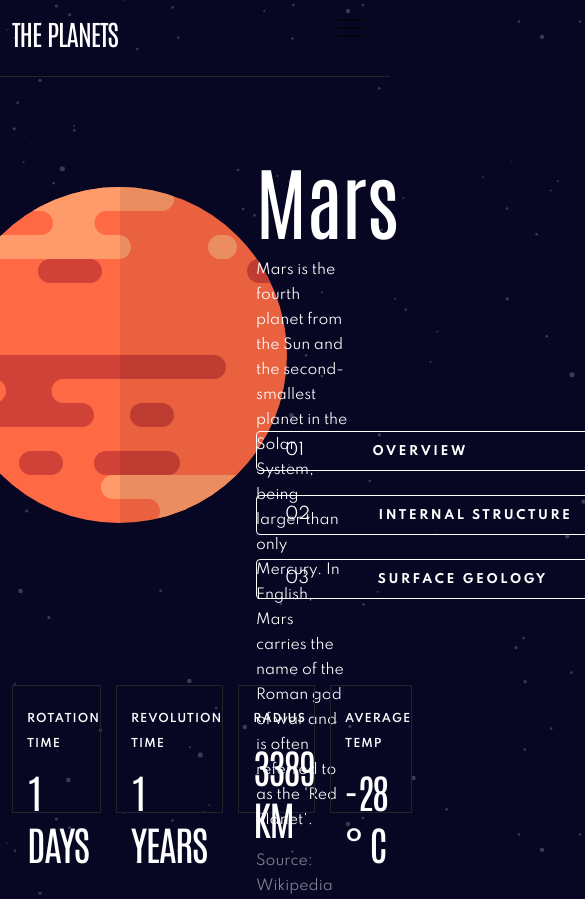
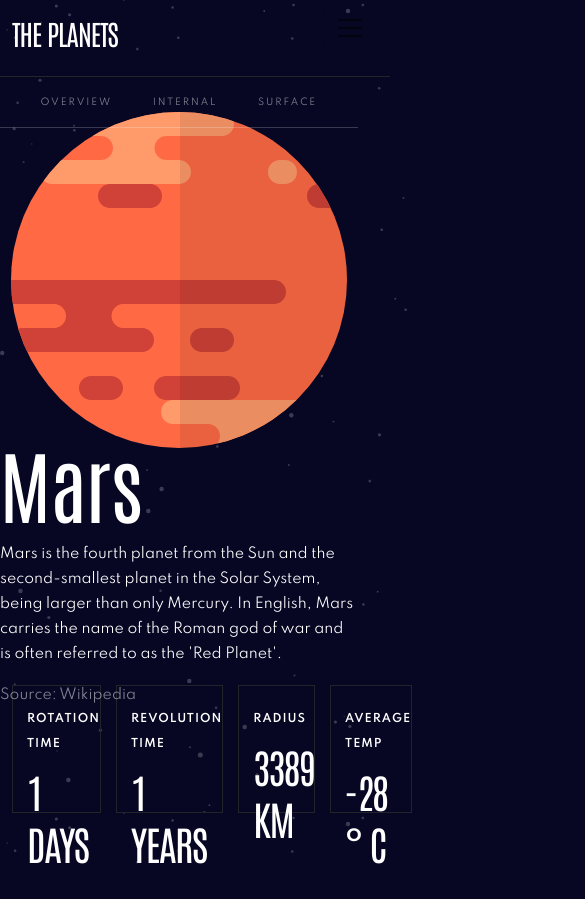
Before and after one commit to codejohnson89/reactplanets, a React (Create React App) app: page /mars in a window 390 px wide. Shown: the top 899 px of the page, 585 px wide, since content can reach past the window. After the commit the page ends 869 px from the top, so only its background shows below. Built offline with nearby package versions, Linux system fonts and the light colour scheme.

Commit message:
Mobile friendly adjustments

```diff
--- a/src/App.scss
+++ b/src/App.scss
@@ -80,3 +80,5 @@ h4 {
 
 @import './styles/navigation';
 @import './styles/body';
+@import './styles/tabletLayout';
+@import './styles/mobilephone';
--- a/src/components/Buttons.js
+++ b/src/components/Buttons.js
@@ -8,9 +8,16 @@ const Buttons = () => {
     const dispatch = useDispatch();
     return (
         <div className="viewButtons">
+            <div className="desktop-btn">
                 <Button onClick={() => dispatch(showOverview())}>01<span>overview</span></Button>
                 <Button onClick={() => dispatch(showInternal())}>02<span>internal structure</span></Button>
                 <Button onClick={() => dispatch(showSurface())}>03<span>surface geology</span></Button>
+            </div>
+            <div className="mobile-btn">
+                <div onClick={() => dispatch(showOverview())}>overview</div>
+                <div onClick={() => dispatch(showInternal())}>internal</div>
+                <div onClick={() => dispatch(showSurface())}>surface</div>
+            </div>
         </div>
     )
 }
--- a/src/styles/_body.scss
+++ b/src/styles/_body.scss
@@ -55,7 +55,7 @@
         grid-column-end: 12;
         grid-row-end: 8;
         grid-row-start: 1;
-        margin-top: 5em;
+        // margin-top: 5em;
     }
 
     .viewButtons {
@@ -99,3 +99,7 @@
         }
     }
 }
+
+.mobile-btn {
+    display: none;
+}
--- /dev/null
+++ b/src/styles/_mobilephone.scss
@@ -0,0 +1,58 @@
+@media only screen and (max-width: 576px) {
+    .grid-display {
+        display: grid;
+        grid-template-columns: repeat(12, 1fr);
+        grid-template-rows: repeat(12, 6vh);
+        padding: 0;
+
+        #planets {
+            grid-column-start: 1;
+            grid-column-end: 12;
+            grid-row-start: 4;
+            grid-row-end: 6;
+        }
+
+        .planet-bio {
+            grid-column-start: 1;
+            grid-column-end: 12;
+            grid-row-end: 12;
+            grid-row-start: 8;
+        }
+
+        .viewButtons {
+            grid-column-start: 1;
+            grid-column-end: 12;
+            grid-row-start: 1;
+            align-self: center;
+            border-bottom: 1px solid rgba(255,255,255, .2);
+            height: 100%;
+
+            .desktop-btn {
+                display: none;
+            }
+
+            .mobile-btn {
+                display: flex;
+                justify-content: space-evenly;
+                color: $white;
+                height: 100%;
+                align-items: center;
+
+
+                div {
+                    font-size: 9px;
+                    line-height: 10px;
+                    text-align: center;
+                    letter-spacing: 1.92857px;
+                    text-transform: uppercase;
+                    opacity: .5;
+                    &:active {
+                        border-bottom: 1px solid green;
+                        opacity: 1;
+                    }
+
+                }
+            }
+        }
+    }
+}
--- /dev/null
+++ b/src/styles/_tabletLayout.scss
@@ -0,0 +1,25 @@
+@media only screen and (max-width: 1024px) {
+.grid-display {
+    display: grid;
+    grid-template-columns: repeat(12, 1fr);
+    grid-template-rows: repeat(12, 6vh);
+    #planets {
+        grid-column-start: 1;
+        grid-column-end: 12;
+        grid-row-start: 1;
+        grid-row-end: 6;
+    }
+    .planet-bio {
+        grid-column-start: 2;
+        grid-column-end: 7;
+        grid-row-end: 8;
+        grid-row-start: 7;
+    }
+
+    .viewButtons {
+        grid-column-start: 8;
+        grid-column-end: 12;
+        grid-row-start: 8;
+    }
+}
+}
```
